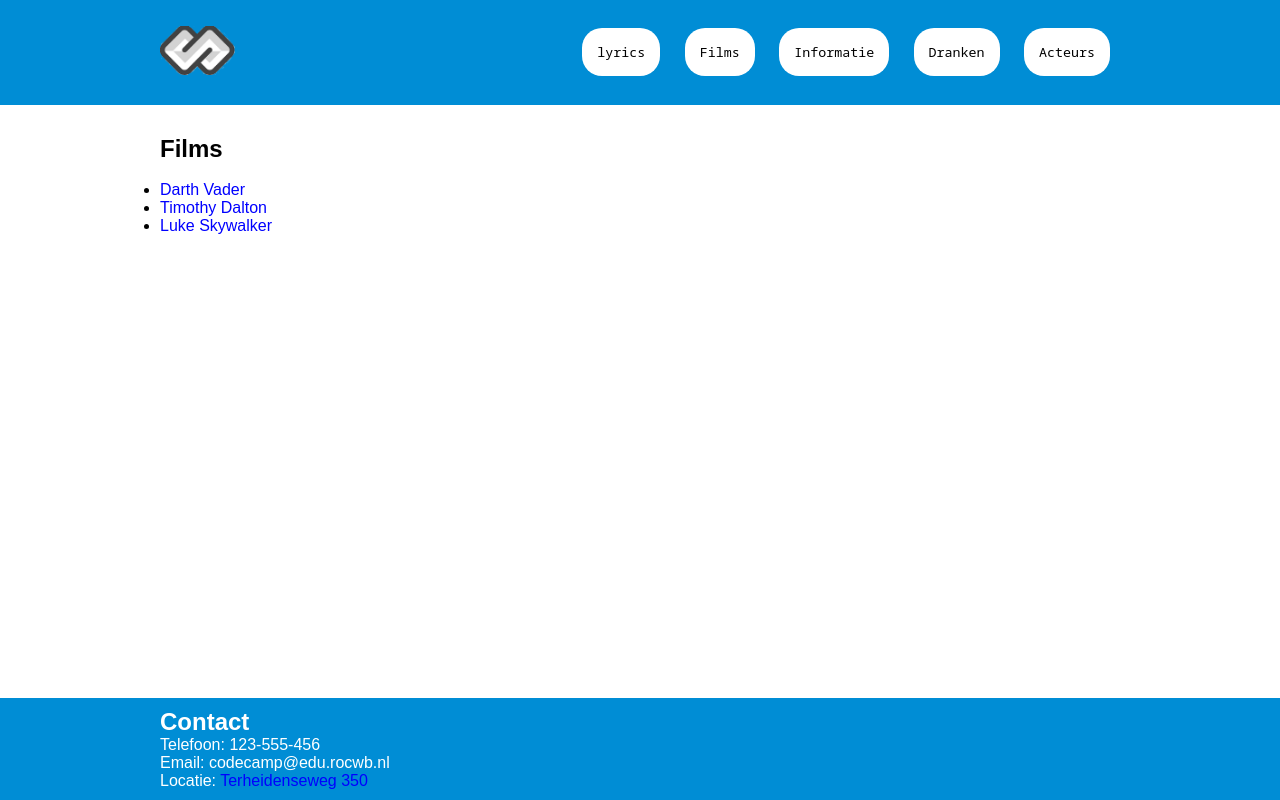
After one commit to AlirizaSari/PRA_C2, a PHP site: page /Pages/Informatie/films.php in a window 1280 px wide. The commit adds this page. Run offline with PHP 8.4, Linux system fonts and the light colour scheme; data that the repository does not hold is empty; a stand-in replaces the project's code that opens the database connection.

Commit message:
Added movie page

```diff
--- /dev/null
+++ b/Pages/Informatie/films.php
@@ -0,0 +1,38 @@
+<!DOCTYPE html>
+<html lang="en">
+<head>
+    <meta charset="UTF-8">
+    <meta http-equiv="X-UA-Compatible" content="IE=edge">
+    <meta name="viewport" content="width=device-width, initial-scale=1.0">
+    <link rel="stylesheet" href="../../css/main.css">
+    <link rel="shortcut icon" href="../../img/logo.ico">
+    <link rel="stylesheet" href="https://fonts.googleapis.com/css?family=Noto+Sans+Mono">
+    <title>Homepagina</title>
+</head>
+<body>
+    <?php include "../../header.php"?>
+
+    <div class="content padding">
+        <div class="container">
+
+            <h2>Films</h2>
+            <br>
+            <p>
+
+
+                <ul>
+                    <li><a href="films/darthVader.php">Darth Vader</a></li>
+                    <li><a href="gereedschappen/timothyDalton.php">Timothy Dalton</a></li>
+                    <li><a href="gereedschappen/lukeSkywalker.php">Luke Skywalker</a></li>
+                </ul>
+            </p>
+
+
+        </div>
+    </div>
+
+
+
+    <?php include "../../footer.php"?>
+</body>
+</html>
--- a/Pages/Informatie/gereedschappen/hamers.php
+++ b/Pages/Informatie/gereedschappen/hamers.php
@@ -15,6 +15,7 @@
         <div class="container">
 
             <h2>Hamers</h2>
+            <br>
             <p>
             Een hamer is een klop- of slagwerktuig. Een hamer bestaat uit een steel, het handvat, met aan het eind de zogenaamde hamerkop.
 
--- a/header.php
+++ b/header.php
@@ -31,7 +31,7 @@
                         <a href="<?php echo $base_url;?>/Pages/Informatie/boeken.php">Boeken</a>
                         <a href="<?php echo $base_url;?>/Pages/Informatie/rogerMoore.php">Roger Moore</a>
                         <a href="<?php echo $base_url;?>/Pages/Informatie/gereedschap.php">Gereedschappen</a>
-                        <a href="#">Informatie 2</a>
+                        <a href="<?php echo $base_url;?>/Pages/Informatie/films.php">Films</a>
                         <a href="#">Informatie 3</a>
                     </div>
                 </div>
```
